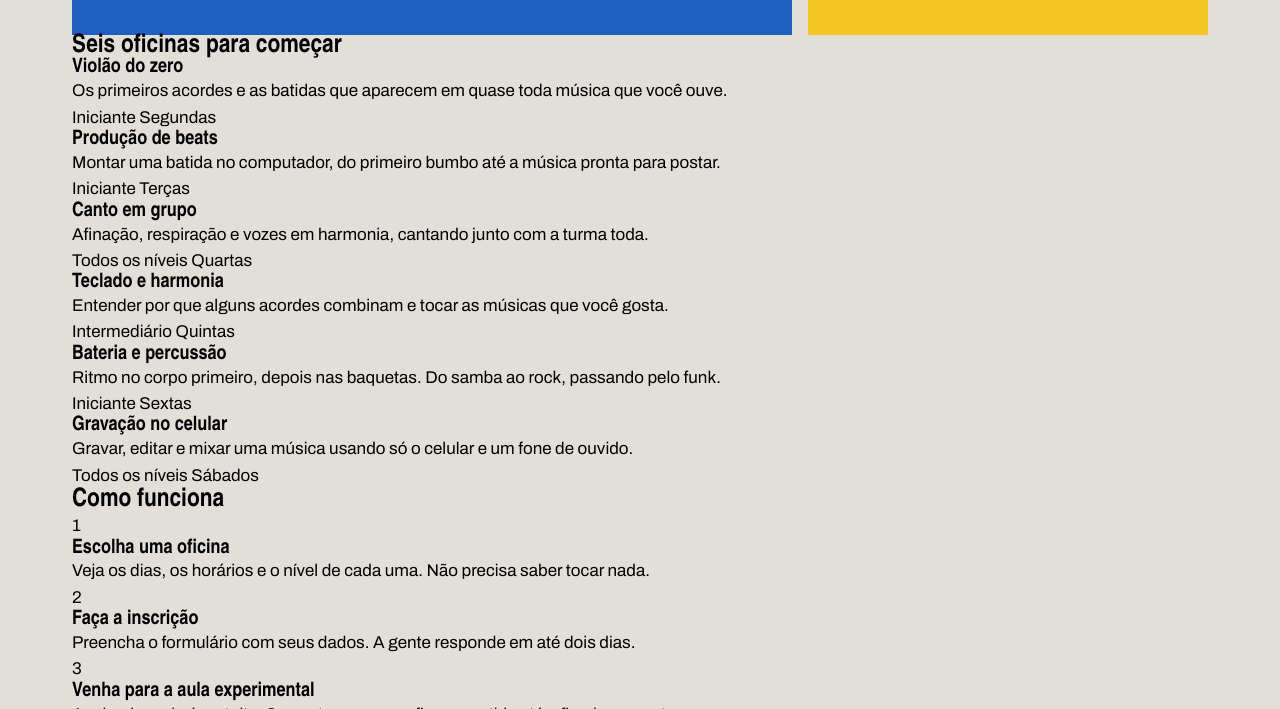
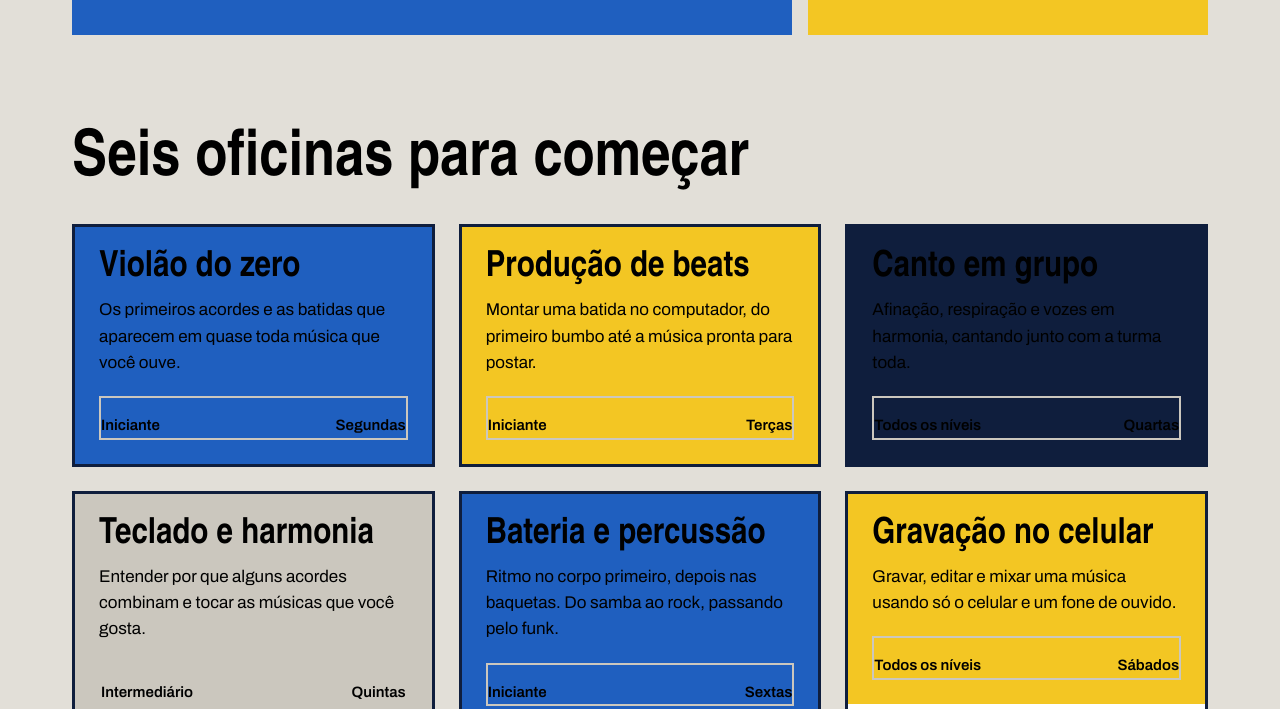
Before and after one commit to JoaoPedroSilvaCosta/laje_sonora, a plain HTML site: page index.html in a window 1280 px wide. Shown: the part 671-1380 px from the top of the page. Drawn offline with Linux system fonts and the light colour scheme; a web font is replaced by a local one.

Commit message:
Cards das oficinas

```diff
--- a/index.css
+++ b/index.css
@@ -57,18 +57,20 @@ h1, h2, h3{
 .menu{
     display: flex;
     gap: 36px;
+    a{
     font-weight: 600;
     text-decoration: none;
     padding-bottom: 4px;
     border-bottom: 4px solid transparent;
-}
+    }
 
-.menu a:hover{
-    border-bottom-color: var(--tinta);
-}
+    a:hover{
+        border-bottom-color: var(--tinta);
+    }
 
-.menu a.atual{
-    border-color: var(--fita);
+    a.atual{
+        border-color: var(--fita);
+    }
 }
 
 .cartazes{
@@ -126,3 +128,63 @@ h1, h2, h3{
 .cartaz-lateral{
     align-items: flex-start;
 }
+
+.secao{
+    margin-top: 96px;
+}
+
+.titulo-secao{
+    font-size: 64px;
+    margin-bottom: 32px;
+}
+
+.cards{
+    display: flex;
+    flex-wrap: wrap;
+    gap: 24px;
+}
+
+.card{
+    background-color: var(--branco);
+    border: 3px solid var(--tinta);
+    flex: 1 1 340px;
+
+    h3{
+        font-size: 36px;
+        margin-bottom: 12px;
+    }
+}
+
+.card.foto{
+    height: 170px;
+}
+
+.foto{
+    background-color: var(--concreto-escuro);
+}
+
+.foto-azul{
+    background-color: var(--caixa-dagua);
+}
+
+.foto-amarela{
+    background: var(--fita);
+}
+
+.foto-tinta{
+    background-color: var(--tinta);
+}
+
+.card-texto{
+    padding: 24px;
+}
+
+.card-info{
+    margin-top: 20px;
+    padding-top: 16px;
+    border: 2px solid var(--concreto-escuro);
+    font-weight: 600;
+    font-size: 15px;
+    display: flex;
+    justify-content: space-between;
+}
```
